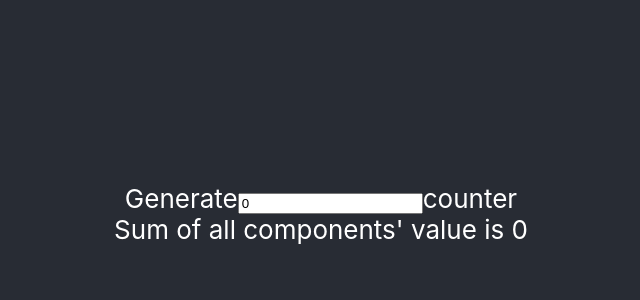
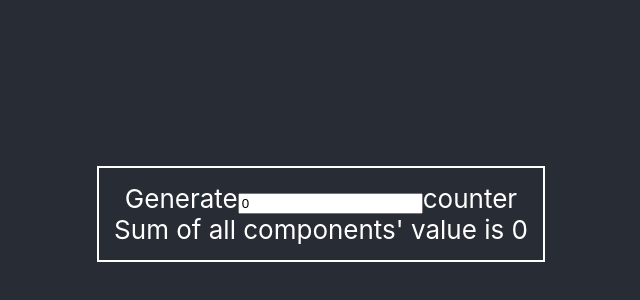
Before and after one commit to carolchu08/my_App_Counter, a React (Create React App) app: page / in a window 1280 px wide. Shown: the part 186-486 px from the top of the page, without its empty margins (319-959 px from the left). Built offline with nearby package versions, Linux system fonts and the light colour scheme.

Commit message:
add styling

```diff
--- a/src/components/CounterSizeGenerator.js
+++ b/src/components/CounterSizeGenerator.js
@@ -15,10 +15,17 @@ class CounterSizeGenerator extends Component {
     render() {
         return (
             <div>
+                <section style={
+                {
+                 border: '2px solid white',
+                 padding: '15px'
+                }
+            }>
                 <label>Generate
                 <input type="number" value={this.state.size} onChange={this.onChange} />
                 counter</label>
                 <CounterGroup size={this.state.size} />
+                </section>
             </div>
         );
     }
--- a/src/components/MultiCounter.js
+++ b/src/components/MultiCounter.js
@@ -1,6 +1,7 @@
 import React, { Component } from 'react';
-import CounterGroupSum from './CounterGroupSum';
 import CounterSizeGenerator from './CounterSizeGenerator';
+import CounterGroupSum from "./CounterGroupSum";
+import CounterGroup from "./CounterGroup";
 
 class MultiCounter extends Component {
 
```
Also changed, not shown: 1 other file (tests, documents, lock files or other folders).
